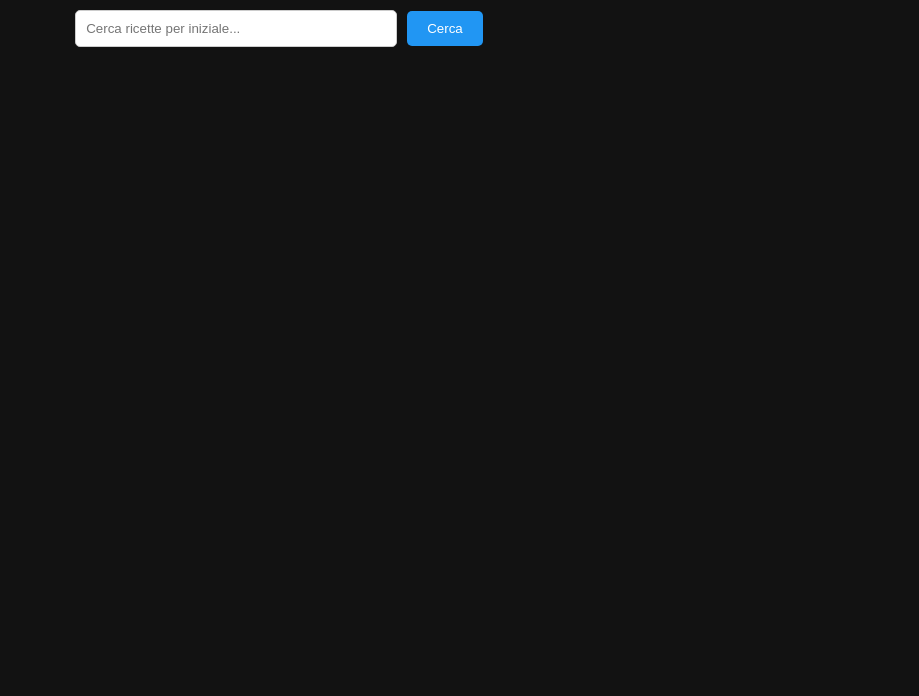
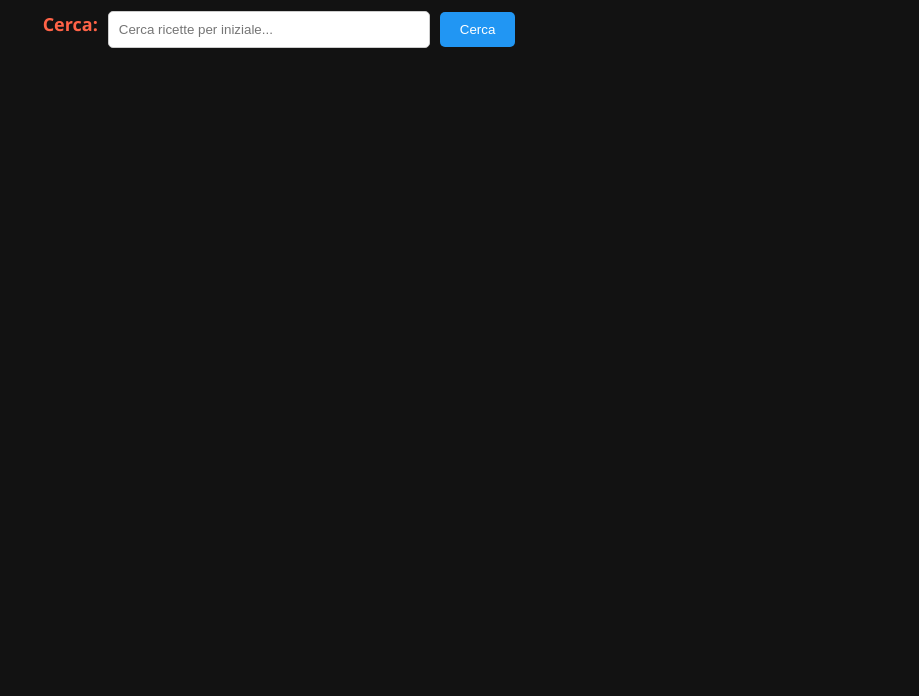
Before and after one commit to P13rLu1/ITS-WEBADV, a plain HTML site: page Lezione10-2407/index.html in a window 1280 px wide. Shown: the part 104-800 px from the top of the page, without its empty margins (361-1280 px from the left). Drawn offline with nearby package versions, Linux system fonts and the light colour scheme.

Commit message:
added new exercises

```diff
--- a/Lezione10-2407/index.html
+++ b/Lezione10-2407/index.html
@@ -11,7 +11,8 @@
 <button id="piattiSalvatiBtn" onclick="vaiAiPiattiSalvati()">Piatti Salvati (<span id="savedCount">0</span>)</button>
 <h1>Ricerca Ricette</h1>
 <div id="searchContainer">
-    <input type="text" id="searchInput" placeholder="Cerca ricette per iniziale...">
+    <label for="searchInput" class="custom-label">Cerca:</label><input type="text" id="searchInput"
+                                                                       placeholder="Cerca ricette per iniziale...">
     <button onclick="cercaRicette()">Cerca</button>
 </div>
 <div id="recipeList"></div>
--- a/Lezione10-2407/styles/indexStyle.css
+++ b/Lezione10-2407/styles/indexStyle.css
@@ -90,3 +90,13 @@ button:hover {
     max-width: 100%;
     border-radius: 22px;
 }
+
+/* Stile per il Label Personalizzato */
+.custom-label {
+    font-size: 18px;
+    color: #ff6347;
+    margin-bottom: 10px;
+    display: inline-block;
+    font-weight: bold;
+    cursor: pointer;
+}
```
